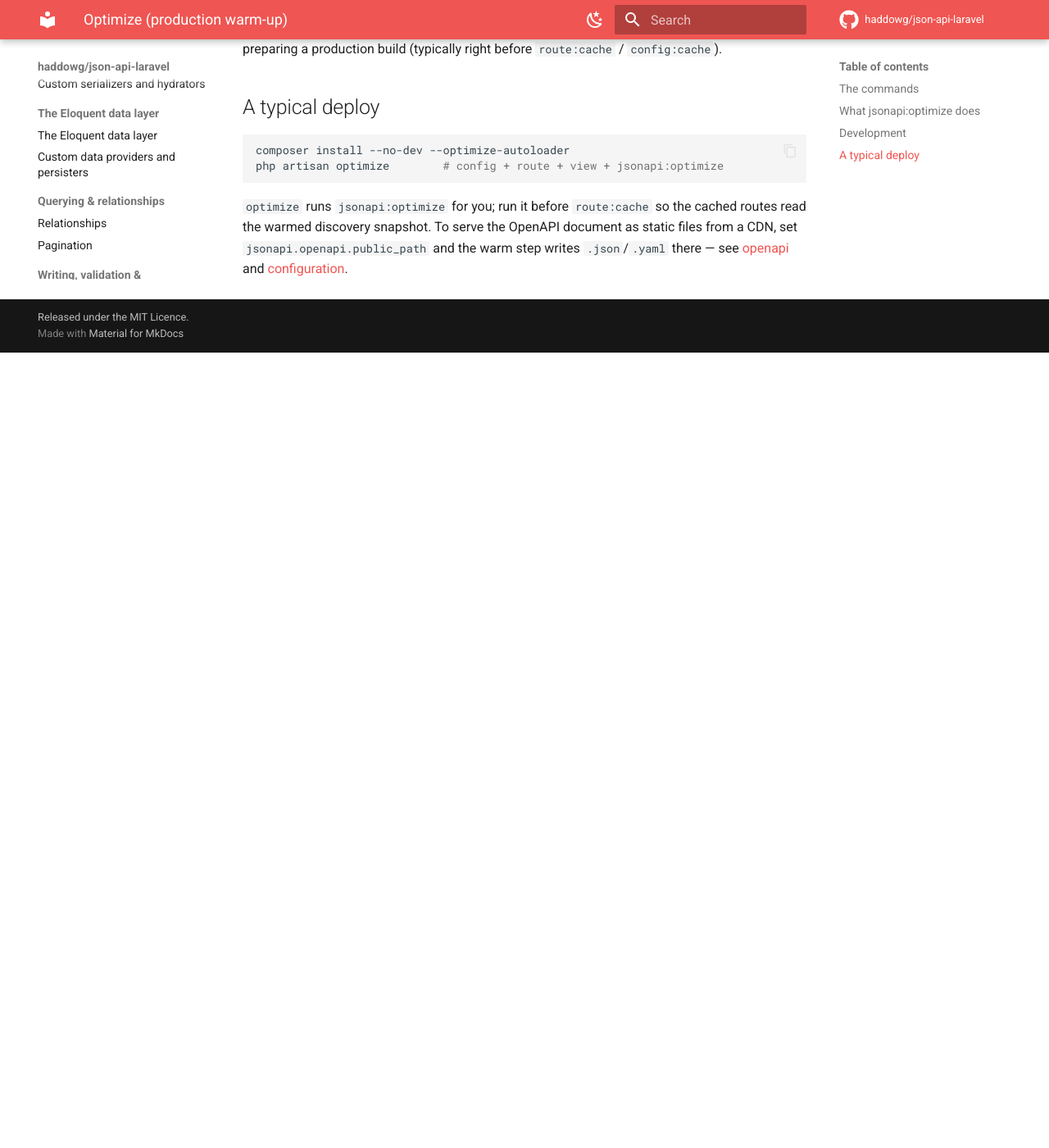
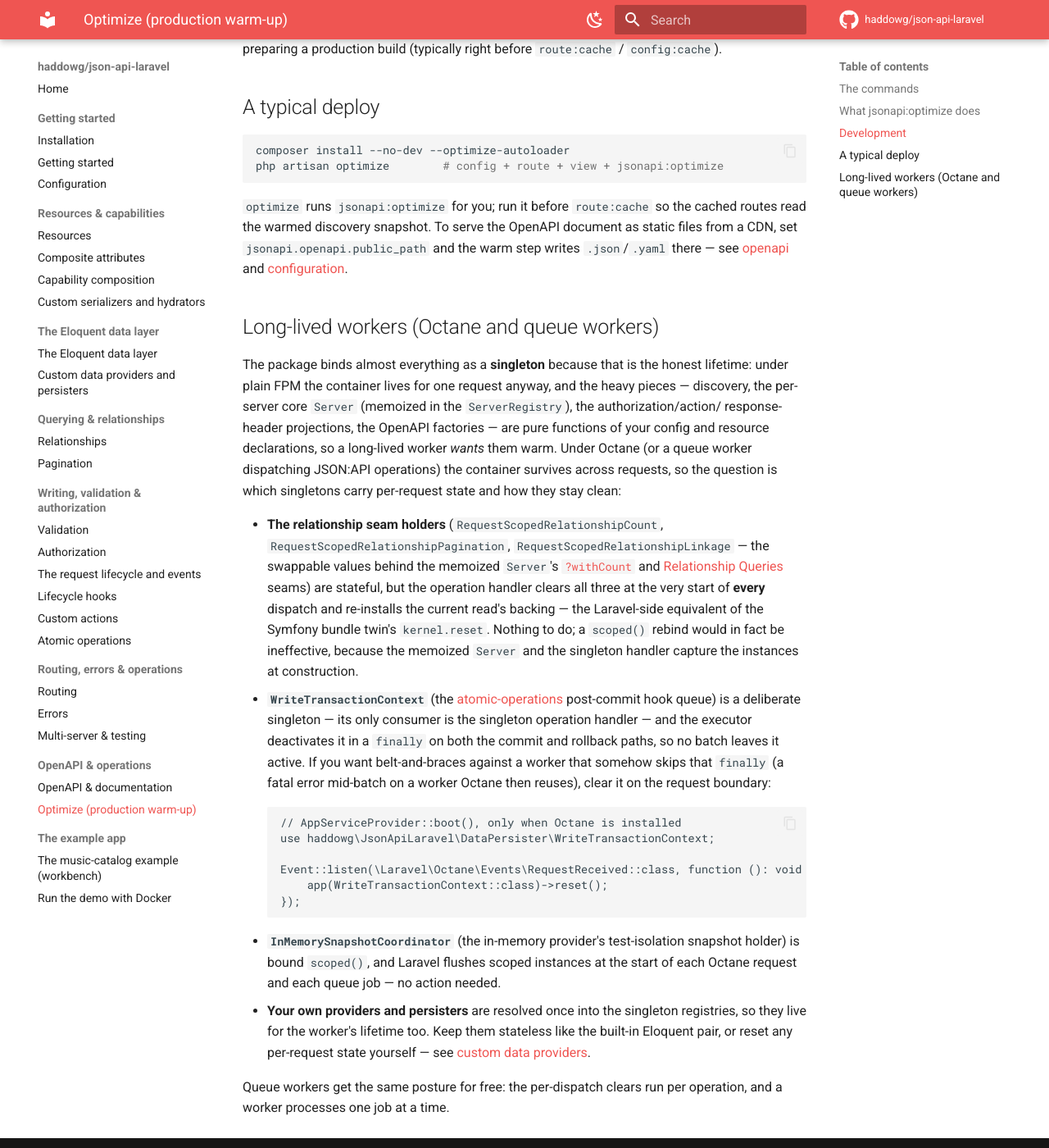
Before and after one commit to haddowg/json-api-laravel, an MkDocs documentation site: the page built from docs/optimize.md, in a window 1280 px wide and 1400 px high, scrolled down 1023 px. Shown: the whole window at 82% size. Built offline with MkDocs 1.6.1 and Material for MkDocs 9.7.7, drawn with Linux system fonts in a browser that asks for light colours; comment, search, counter and statistics services are not loaded; before the commit the page ends 1453 px from its top, so only the background shows below that.

Commit message:
docs: document the long-lived-worker (Octane/queue) container posture (#10)
docs/optimize.md never explained which singleton bindings carry
per-request state and how they stay clean when the container survives
across requests, so an Octane adopter had to reverse-engineer the
posture from source docblocks.

The new section classifies the bindings: the warm-by-design caches
(discovery, the memoized Server, the projections), the three
relationship seam holders (self-cleaning — the operation handler clears
them at the start of every dispatch, the Laravel-side equivalent of the
bundle's kernel.reset), the deliberately-singleton
WriteTransactionContext (finally-deactivated per batch, with an
optional reset() Octane hook as belt-and-braces), the already-scoped()
InMemorySnapshotCoordinator, and app-supplied providers/persisters.

Two stale comments predating the handler's per-dispatch clear (the
registerRelationships() note and the RequestScopedRelationshipCount
docblock caveat) still recommended a scoped() rebind the handler
comment itself calls ineffective for a memoized Server; they are
aligned with the actual mechanism so the source agrees with the page.

Claude-Session: https://claude.ai/code/session_019GQ5sC5rmpLQfWUWU6ssCr

````diff
--- a/docs/optimize.md
+++ b/docs/optimize.md
@@ -49,3 +49,49 @@ php artisan optimize        # config + route + view + jsonapi:optimize
 read the warmed discovery snapshot. To serve the OpenAPI document as static files from a CDN,
 set `jsonapi.openapi.public_path` and the warm step writes `.json`/`.yaml` there — see
 [openapi](openapi.md) and [configuration](configuration.md#openapi).
+
+## Long-lived workers (Octane and queue workers)
+
+The package binds almost everything as a **singleton** because that is the honest lifetime:
+under plain FPM the container lives for one request anyway, and the heavy pieces — discovery,
+the per-server core `Server` (memoized in the `ServerRegistry`), the authorization/action/
+response-header projections, the OpenAPI factories — are pure functions of your config and
+resource declarations, so a long-lived worker *wants* them warm. Under Octane (or a queue
+worker dispatching JSON:API operations) the container survives across requests, so the
+question is which singletons carry per-request state and how they stay clean:
+
+- **The relationship seam holders** (`RequestScopedRelationshipCount`,
+  `RequestScopedRelationshipPagination`, `RequestScopedRelationshipLinkage` — the swappable
+  values behind the memoized `Server`'s [`?withCount`](relationships.md#withcount-the-countable-profile)
+  and [Relationship Queries](relationships.md#the-relationship-queries-profile) seams) are
+  stateful, but the operation handler clears all three at the very start of **every**
+  dispatch and re-installs the current read's backing — the Laravel-side equivalent of the
+  Symfony bundle twin's `kernel.reset`. Nothing to do; a `scoped()` rebind would in fact be
+  ineffective, because the memoized `Server` and the singleton handler capture the instances
+  at construction.
+- **`WriteTransactionContext`** (the [atomic-operations](atomic-operations.md#the-transaction-and-deferred-work)
+  post-commit hook queue) is a deliberate singleton — its only consumer is the singleton
+  operation handler — and the executor deactivates it in a `finally` on both the commit and
+  rollback paths, so no batch leaves it active. If you want belt-and-braces against a worker
+  that somehow skips that `finally` (a fatal error mid-batch on a worker Octane then reuses),
+  clear it on the request boundary:
+
+    ```php
+    // AppServiceProvider::boot(), only when Octane is installed
+    use haddowg\JsonApiLaravel\DataPersister\WriteTransactionContext;
+
+    Event::listen(\Laravel\Octane\Events\RequestReceived::class, function (): void {
+        app(WriteTransactionContext::class)->reset();
+    });
+    ```
+
+- **`InMemorySnapshotCoordinator`** (the in-memory provider's test-isolation snapshot holder)
+  is bound `scoped()`, and Laravel flushes scoped instances at the start of each Octane
+  request and each queue job — no action needed.
+- **Your own providers and persisters** are resolved once into the singleton registries, so
+  they live for the worker's lifetime too. Keep them stateless like the built-in Eloquent
+  pair, or reset any per-request state yourself — see
+  [custom data providers](custom-data-providers.md).
+
+Queue workers get the same posture for free: the per-dispatch clears run per operation, and
+a worker processes one job at a time.
````
Also changed, not shown: 2 other files.
